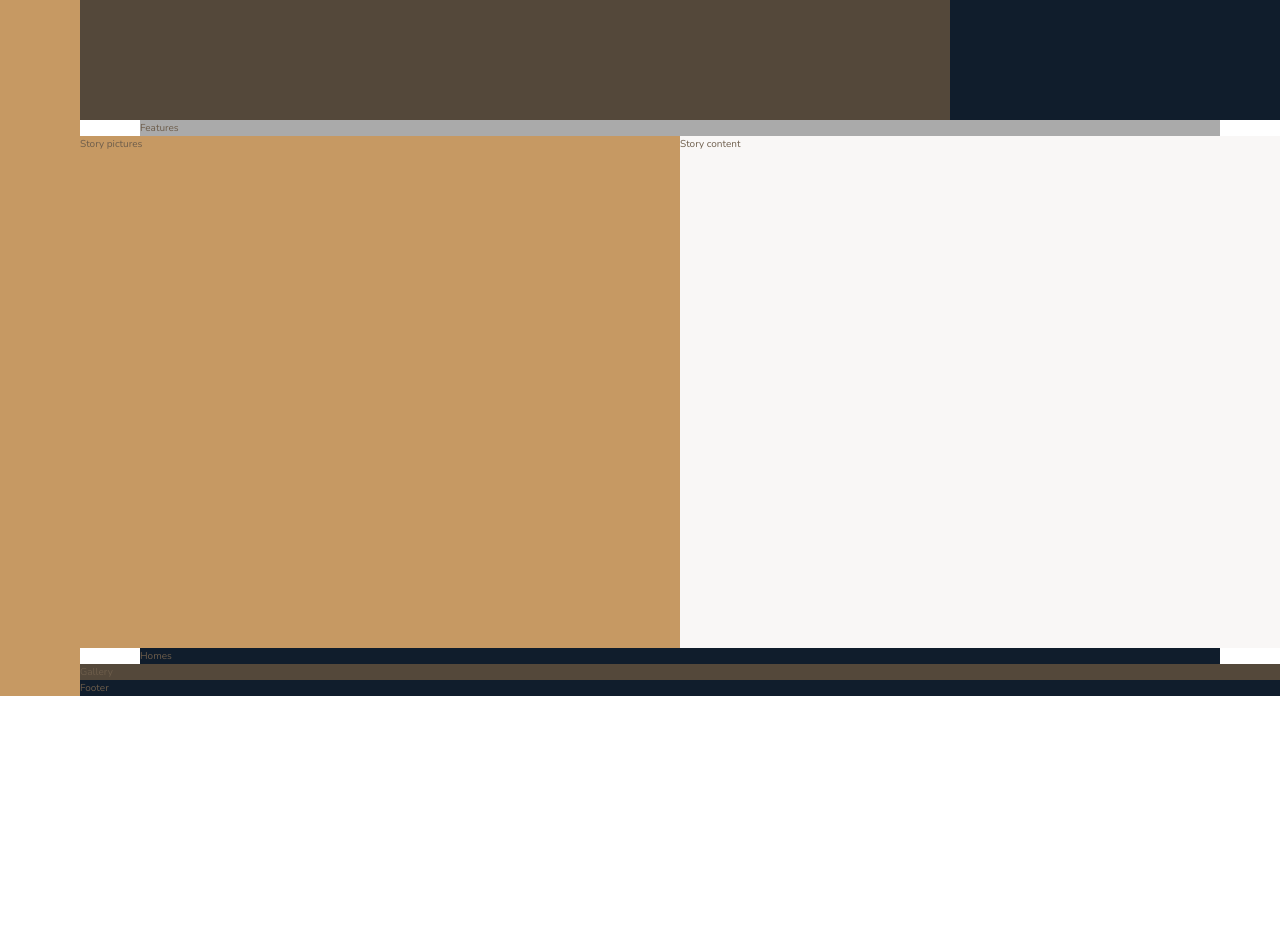
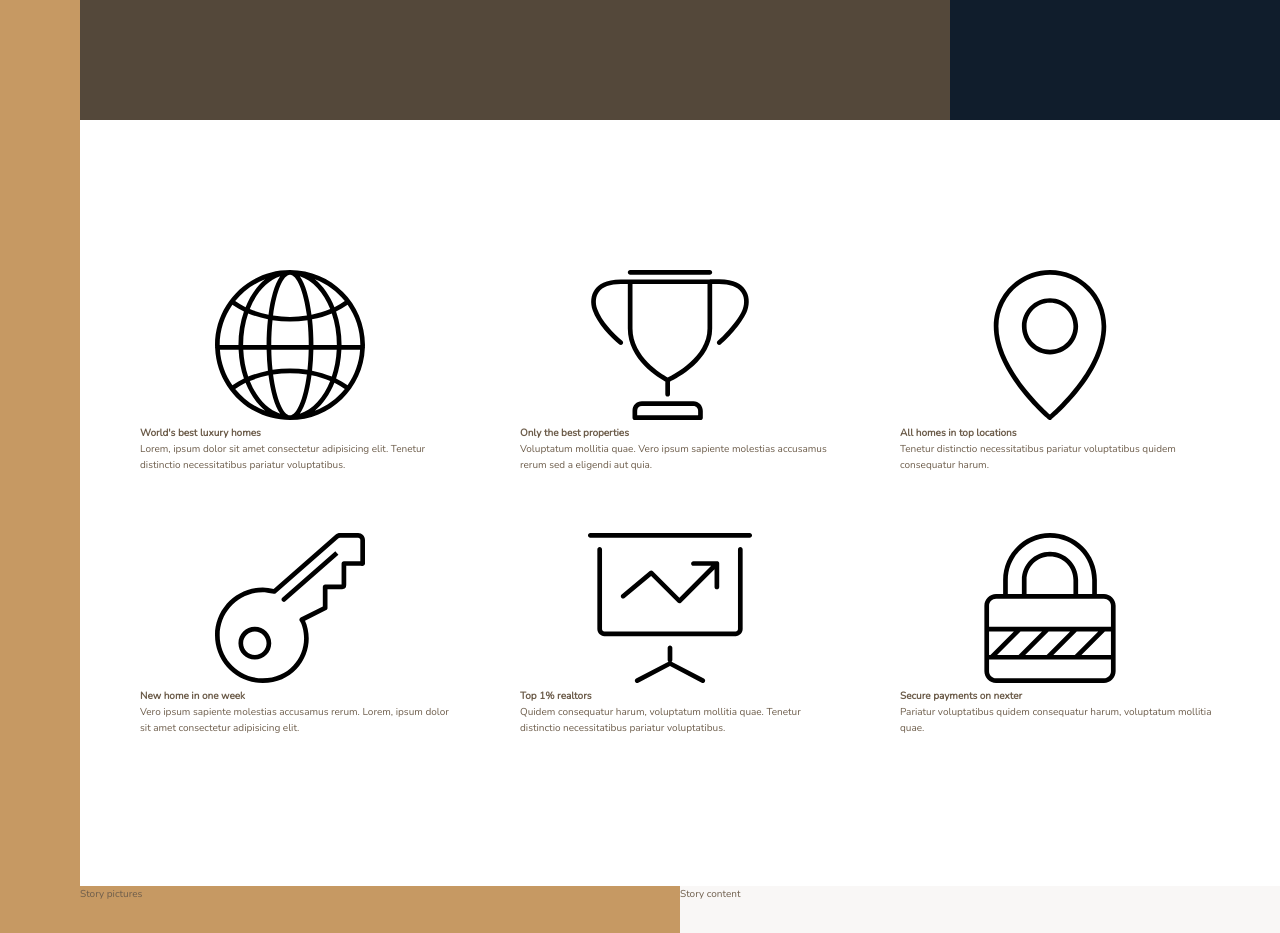
Before and after one commit to bikokwa/nexter, a website: page index.html in a window 1280 px wide. Shown: the part 520-1453 px from the top of the page. Before the commit the page ends 1216 px from the top, so only its background shows below. Drawn offline with nearby package versions, Linux system fonts and the light colour scheme.

Commit message:
Building the Features Section - Part 1

```diff
--- a/index.html
+++ b/index.html
@@ -25,7 +25,66 @@
         </div>
 
         <section class="features">
-            Features
+            <div class="feature">
+                <svg class="feature__icon">
+                    <use xlink:href="img/sprite.svg#icon-global"></use>
+                </svg>
+                <h4 class="heading-4">World's best luxury homes</h4>
+                <p class="feature__text">
+                    Lorem, ipsum dolor sit amet consectetur adipisicing elit. Tenetur
+                    distinctio necessitatibus pariatur voluptatibus.
+                </p>
+            </div>
+            <div class="feature">
+                <svg class="feature__icon">
+                    <use xlink:href="img/sprite.svg#icon-trophy"></use>
+                </svg>
+                <h4 class="heading-4">Only the best properties</h4>
+                <p class="feature__text">
+                    Voluptatum mollitia quae. Vero ipsum sapiente molestias accusamus
+                    rerum sed a eligendi aut quia.
+                </p>
+            </div>
+            <div class="feature">
+                <svg class="feature__icon">
+                    <use xlink:href="img/sprite.svg#icon-map-pin"></use>
+                </svg>
+                <h4 class="heading-4">All homes in top locations</h4>
+                <p class="feature__text">
+                    Tenetur distinctio necessitatibus pariatur voluptatibus quidem
+                    consequatur harum.
+                </p>
+            </div>
+            <div class="feature">
+                <svg class="feature__icon">
+                    <use xlink:href="img/sprite.svg#icon-key"></use>
+                </svg>
+                <h4 class="heading-4">New home in one week</h4>
+                <p class="feature__text">
+                    Vero ipsum sapiente molestias accusamus rerum. Lorem, ipsum dolor sit
+                    amet consectetur adipisicing elit.
+                </p>
+            </div>
+            <div class="feature">
+                <svg class="feature__icon">
+                    <use xlink:href="img/sprite.svg#icon-presentation"></use>
+                </svg>
+                <h4 class="heading-4">Top 1% realtors</h4>
+                <p class="feature__text">
+                    Quidem consequatur harum, voluptatum mollitia quae. Tenetur distinctio
+                    necessitatibus pariatur voluptatibus.
+                </p>
+            </div>
+            <div class="feature">
+                <svg class="feature__icon">
+                    <use xlink:href="img/sprite.svg#icon-lock"></use>
+                </svg>
+                <h4 class="heading-4">Secure payments on nexter</h4>
+                <p class="feature__text">
+                    Pariatur voluptatibus quidem consequatur harum, voluptatum mollitia
+                    quae.
+                </p>
+            </div>
         </section>
 
         <div class="story__pictures">
--- a/sass/_features.scss
+++ b/sass/_features.scss
@@ -1,4 +1,9 @@
 .features {
-    background-color: $color-grey-light-2;
     grid-column: center-start / center-end;
+
+    margin: 15rem 0;
+
+    display: grid;
+    grid-template-columns: repeat(3, 1fr);
+    grid-gap: 6rem;
 }
```
Also changed, not shown: css/style.css.
